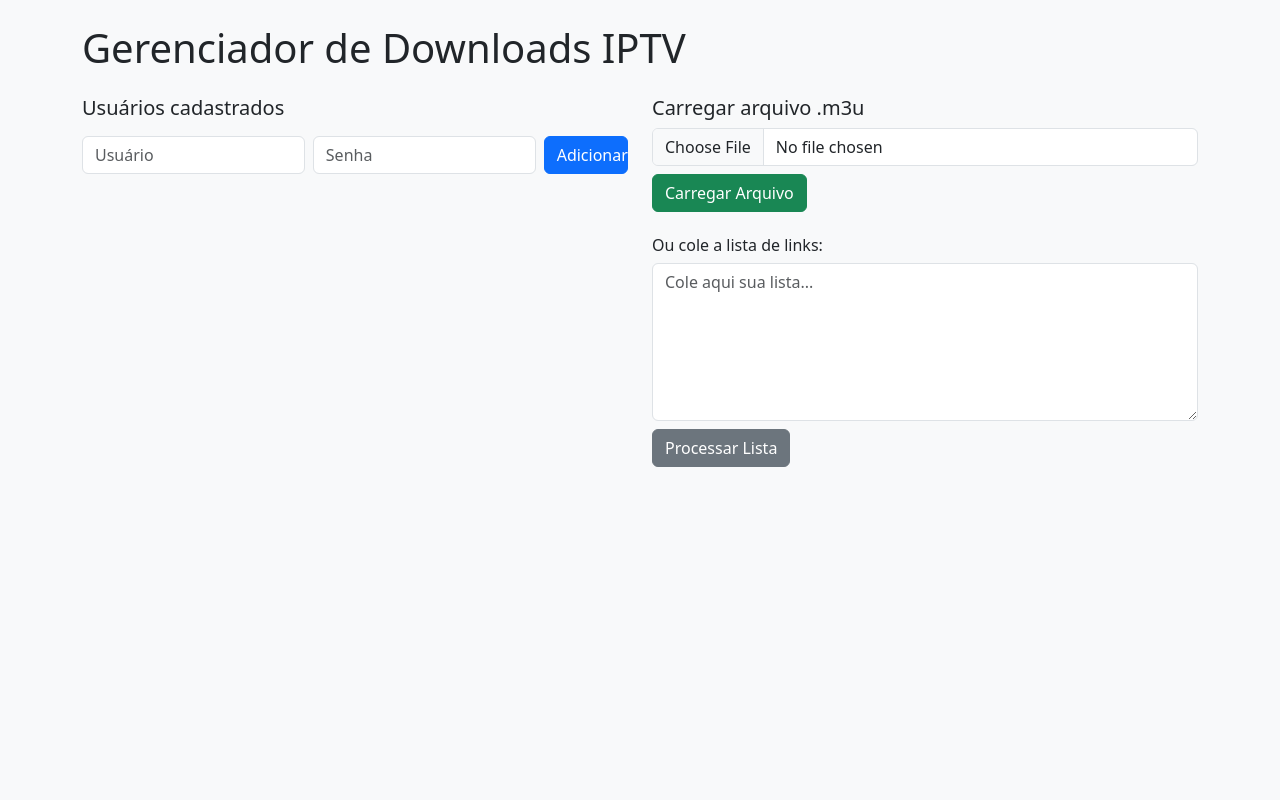
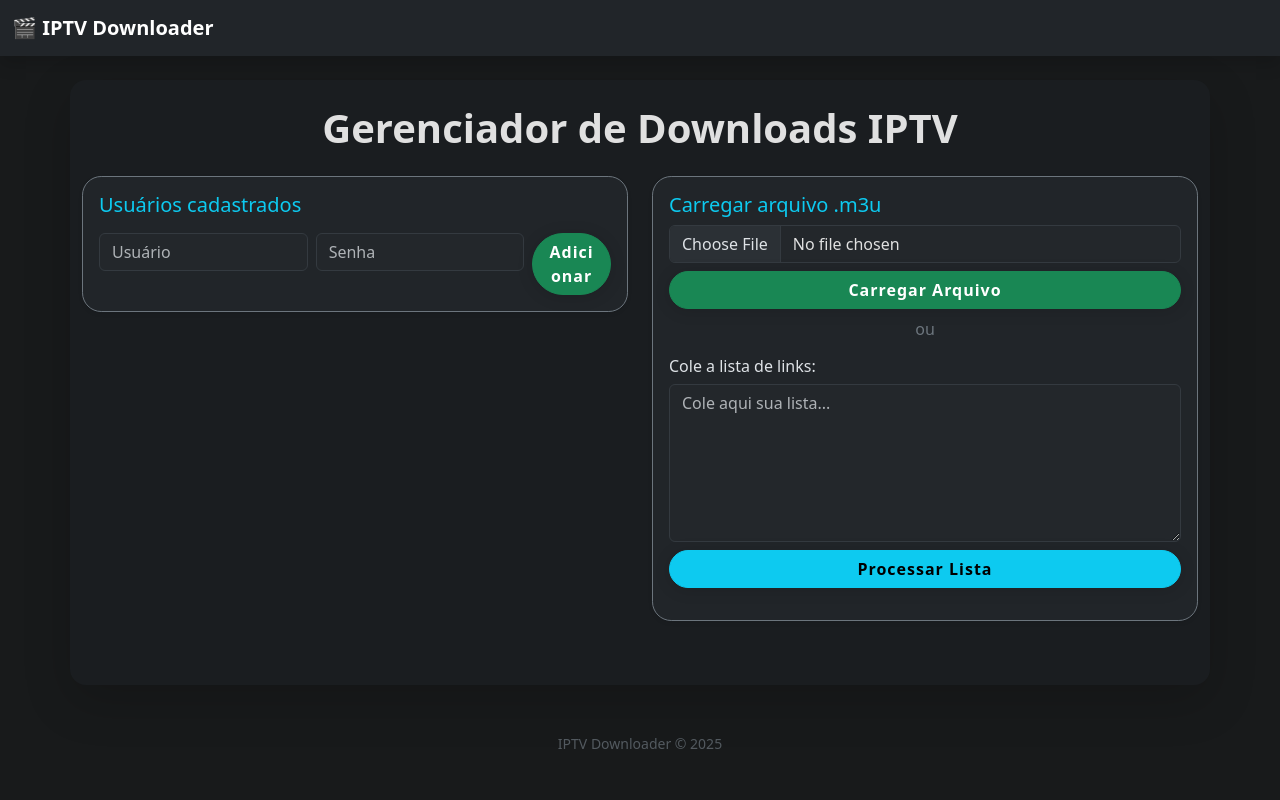
Before and after one commit to Ludavisantos/Projetor-downloader-iptv, a Flask app: page / in a window 1280 px wide. Run offline with Flask 3, Linux system fonts and the light colour scheme; data that the repository does not hold is empty.

Commit message:
Melhorias de interface

```diff
--- a/app.py
+++ b/app.py
@@ -119,18 +119,43 @@ def download_file(url, filename, status_key):
     except Exception as e:
         download_status[status_key] = f'error: {e}'
 
+DOWNLOADED_FILE = 'downloaded.json'
+
+def load_downloaded():
+    if not os.path.exists(DOWNLOADED_FILE):
+        return set()
+    with open(DOWNLOADED_FILE, 'r', encoding='utf-8') as f:
+        try:
+            return set(json.load(f))
+        except Exception:
+            return set()
+
+def save_downloaded(downloaded):
+    with open(DOWNLOADED_FILE, 'w', encoding='utf-8') as f:
+        json.dump(list(downloaded), f, ensure_ascii=False, indent=2)
+
 @app.route('/api/download', methods=['POST'])
 def api_download():
     data = request.json
     m3u_path = data['m3u_path']
+    download_dir = data.get('download_dir', 'downloads')
     users = load_users()
     entries = parse_m3u_links(m3u_path)
     used_auths = set()
     threads = []
     keys = []
+    os.makedirs(download_dir, exist_ok=True)
+    downloaded = load_downloaded()
     for idx, entry in enumerate(entries):
         title = extract_title(entry['info'])
         url = entry['url']
+        filename = f'{title}.mp4'
+        # Evitar download repetido
+        if filename in downloaded or url in downloaded:
+            status_key = f'{idx}_{filename}'
+            download_status[status_key] = 'skipped'
+            keys.append({'key': status_key, 'title': title, 'skipped': True})
+            continue
         orig_user, orig_pass = extract_auth_from_url(url)
         auth_idx = 0
         while auth_idx < len(users):
@@ -144,14 +169,37 @@ def api_download():
         new_user, new_pass = users[auth_idx]['user'], users[auth_idx]['password']
         if (orig_user, orig_pass) != (new_user, new_pass):
             url = replace_auth_in_url(url, new_user, new_pass)
-        filename = f'{title}.mp4'
         status_key = f'{idx}_{filename}'
         download_status[status_key] = 'downloading'
-        t = threading.Thread(target=download_file, args=(url, filename, status_key))
+        t = threading.Thread(target=download_file, args=(url, filename, status_key, download_dir, downloaded))
         threads.append(t)
         keys.append({'key': status_key, 'title': title})
         t.start()
     return jsonify({'status': 'started', 'keys': keys})
+
+# Atualizar download_file para aceitar o diretório e memória
+
+def download_file(url, filename, status_key, download_dir='downloads', downloaded=None):
+    path = os.path.join(download_dir, filename)
+    if downloaded is None:
+        downloaded = set()
+    if filename in downloaded or url in downloaded:
+        download_status[status_key] = 'skipped'
+        return
+    try:
+        with requests.get(url, stream=True) as r:
+            r.raise_for_status()
+            with open(path, 'wb') as f:
+                for chunk in r.iter_content(chunk_size=8192):
+                    if chunk:
+                        f.write(chunk)
+        download_status[status_key] = 'done'
+        downloaded.add(filename)
+        downloaded.add(url)
+        save_downloaded(downloaded)
+    except Exception as e:
+        download_status[status_key] = f'error: {e}'
+
 
 @app.route('/api/status', methods=['POST'])
 def api_status():
--- a/static/main.js
+++ b/static/main.js
@@ -84,11 +84,12 @@ $(function() {
     let keys = [];
     $('#download-btn').click(function() {
         $('#progress-section').html('Iniciando downloads...');
+        let downloadDir = $('#download-dir').val() || 'downloads';
         $.ajax({
             url: '/api/download',
             type: 'POST',
             contentType: 'application/json',
-            data: JSON.stringify({ m3u_path: m3uPath }),
+            data: JSON.stringify({ m3u_path: m3uPath, download_dir: downloadDir }),
             success: function(res) {
                 keys = res.keys;
                 showProgress();
@@ -100,9 +101,10 @@ $(function() {
     function showProgress(statuses) {
         let html = '';
         (keys || []).forEach(k => {
-            let st = statuses ? statuses[k.key] : 'downloading';
+            let st = statuses ? statuses[k.key] : (k.skipped ? 'skipped' : 'downloading');
             let bar = '';
             if (st === 'done') bar = '<div class="progress-bar bg-success" style="width:100%">Concluído</div>';
+            else if (st === 'skipped') bar = '<div class="progress-bar bg-warning" style="width:100%">Já baixado</div>';
             else if (st.startsWith('error')) bar = `<div class="progress-bar bg-danger" style="width:100%">Erro</div>`;
             else bar = '<div class="progress-bar progress-bar-striped progress-bar-animated" style="width:100%">Baixando...</div>';
             html += `<div><b>${k.title}</b><div class="progress">${bar}</div></div>`;
--- a/static/styles.css
+++ b/static/styles.css
@@ -1,4 +1,17 @@
-body { background: #f8f9fa; }
-#progress-section .progress { height: 2rem; margin-bottom: 1rem; }
+body { background: #181a1b !important; color: #e0e0e0; }
+.card { border-radius: 1.2rem !important; }
+input, textarea, .form-control { background: #23272b !important; color: #e0e0e0 !important; border-color: #343a40 !important; }
+input:focus, textarea:focus { box-shadow: 0 0 0 2px #0dcaf0 !important; }
+.list-group-item { background: #23272b !important; color: #e0e0e0 !important; border-color: #343a40 !important; transition: background 0.2s; }
+.list-group-item:hover { background: #0dcaf0 !important; color: #181a1b !important; }
+#progress-section .progress { height: 2rem; margin-bottom: 1rem; background: #23272b; border-radius: 1rem; }
 #filmes-list ul { list-style: none; padding-left: 0; }
 #filmes-list li { margin-bottom: 5px; }
+#download-btn, #add-user-form button, #paste-form button, #upload-form button {
+    font-weight: bold;
+    letter-spacing: 1px;
+    box-shadow: 0 2px 16px #00000022;
+    border-radius: 2rem;
+}
+.input-group-text { background: #23272b !important; color: #e0e0e0 !important; border-color: #343a40 !important; }
+footer { opacity: 0.7; }
--- a/templates/index.html
+++ b/templates/index.html
@@ -1,40 +1,66 @@
 <!DOCTYPE html>
-<html lang="pt-br">
+<html lang="pt-br" data-bs-theme="dark">
 <head>
     <meta charset="UTF-8">
     <title>Gerenciador IPTV Downloader</title>
     <link href="https://cdn.jsdelivr.net/npm/bootstrap@5.3.2/dist/css/bootstrap.min.css" rel="stylesheet">
     <link rel="stylesheet" href="/static/styles.css">
+    <style>
+        body { background: #181a1b; color: #e0e0e0; }
+    </style>
 </head>
 <body>
-<div class="container py-4">
-    <h1 class="mb-4">Gerenciador de Downloads IPTV</h1>
+<nav class="navbar navbar-expand-lg navbar-dark bg-dark mb-4 shadow">
+  <div class="container-fluid">
+    <a class="navbar-brand fw-bold" href="#">🎬 IPTV Downloader</a>
+  </div>
+</nav>
+<div class="container py-4 rounded-4 shadow-lg bg-dark-subtle">
+    <h1 class="mb-4 text-center fw-bold">Gerenciador de Downloads IPTV</h1>
     <div class="row mb-3">
         <div class="col-md-6">
-            <h5>Usuários cadastrados</h5>
-            <ul id="users-list" class="list-group mb-2"></ul>
-            <form id="add-user-form" class="row g-2">
-                <div class="col-5"><input type="text" class="form-control" id="user" placeholder="Usuário" required></div>
-                <div class="col-5"><input type="password" class="form-control" id="password" placeholder="Senha" required></div>
-                <div class="col-2"><button class="btn btn-primary w-100" type="submit">Adicionar</button></div>
-            </form>
+            <div class="card bg-dark border-secondary shadow-sm mb-4">
+              <div class="card-body">
+                <h5 class="card-title text-info">Usuários cadastrados</h5>
+                <ul id="users-list" class="list-group list-group-flush mb-2"></ul>
+                <form id="add-user-form" class="row g-2">
+                    <div class="col-5"><input type="text" class="form-control bg-dark text-light border-secondary" id="user" placeholder="Usuário" required></div>
+                    <div class="col-5"><input type="password" class="form-control bg-dark text-light border-secondary" id="password" placeholder="Senha" required></div>
+                    <div class="col-2"><button class="btn btn-success w-100" type="submit">Adicionar</button></div>
+                </form>
+              </div>
+            </div>
         </div>
         <div class="col-md-6">
-            <h5>Carregar arquivo .m3u</h5>
+            <div class="card bg-dark border-secondary shadow-sm mb-4">
+              <div class="card-body">
+                <h5 class="card-title text-info">Carregar arquivo .m3u</h5>
 <form id="upload-form">
-    <input type="file" class="form-control mb-2" id="m3u-file" accept=".m3u">
-    <button class="btn btn-success mb-2" type="submit">Carregar Arquivo</button>
+    <input type="file" class="form-control mb-2 bg-dark text-light border-secondary" id="m3u-file" accept=".m3u">
+    <button class="btn btn-success mb-2 w-100" type="submit">Carregar Arquivo</button>
 </form>
-<h6 class="mt-3">Ou cole a lista de links:</h6>
+<div class="text-center text-secondary">ou</div>
+<h6 class="mt-3">Cole a lista de links:</h6>
 <form id="paste-form">
-    <textarea class="form-control mb-2" id="m3u-text" rows="6" placeholder="Cole aqui sua lista..."></textarea>
-    <button class="btn btn-secondary" type="submit">Processar Lista</button>
+    <textarea class="form-control mb-2 bg-dark text-light border-secondary" id="m3u-text" rows="6" placeholder="Cole aqui sua lista..."></textarea>
+    <button class="btn btn-info w-100" type="submit">Processar Lista</button>
 </form>
 <div id="filmes-list" class="mt-3"></div>
-<button id="download-btn" class="btn btn-danger mt-2 d-none">Iniciar Downloads</button>
+<div class="input-group mt-2 d-none" id="download-dir-group">
+  <span class="input-group-text bg-dark text-light border-secondary">Diretório de download</span>
+  <input type="text" class="form-control bg-dark text-light border-secondary" id="download-dir" placeholder="downloads" value="downloads">
+</div>
+<button id="download-btn" class="btn btn-danger mt-3 w-100 d-none">Iniciar Downloads</button>
         </div>
     </div>
     <div id="progress-section" class="mt-4"></div>
+              </div>
+            </div>
+        </div>
+    </div>
+    <footer class="text-center mt-5 text-secondary small">
+        IPTV Downloader &copy; 2025
+    </footer>
 </div>
 <script src="https://code.jquery.com/jquery-3.7.1.min.js"></script>
 <script src="/static/main.js"></script>
```
